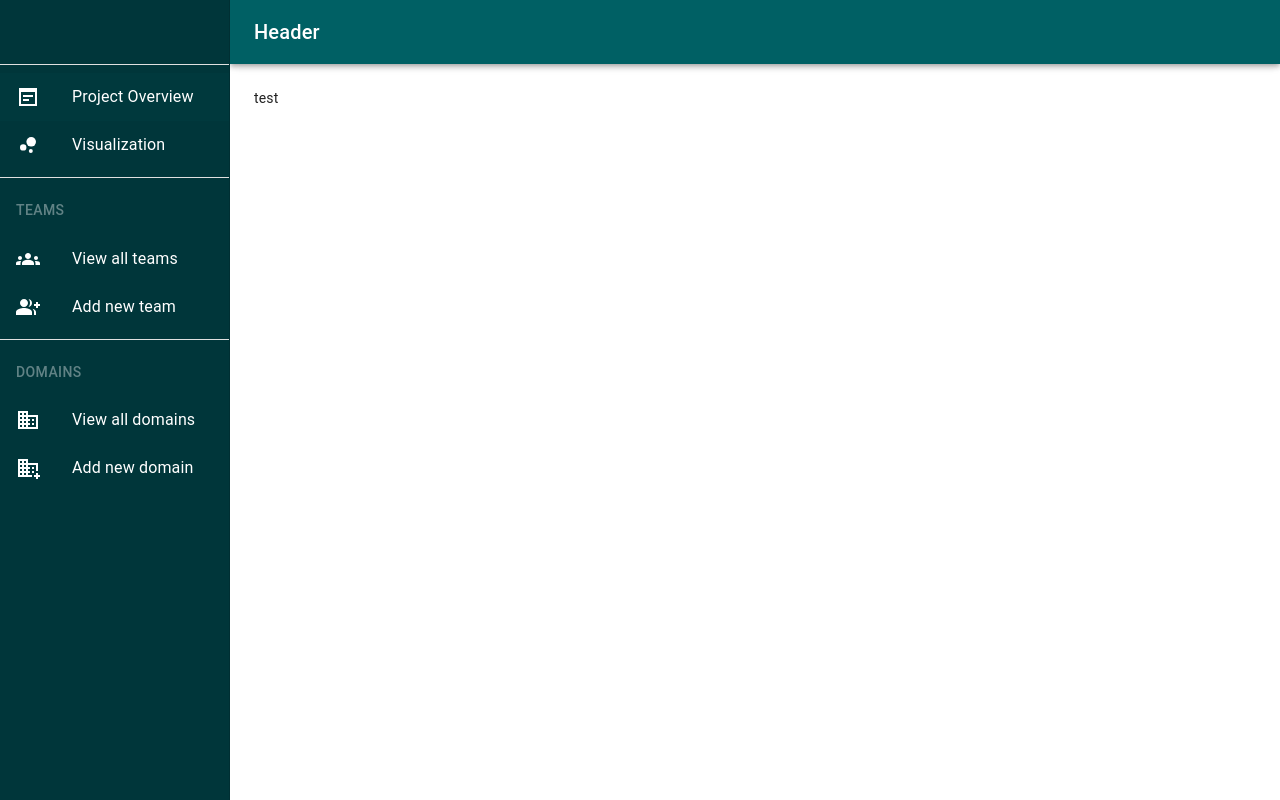
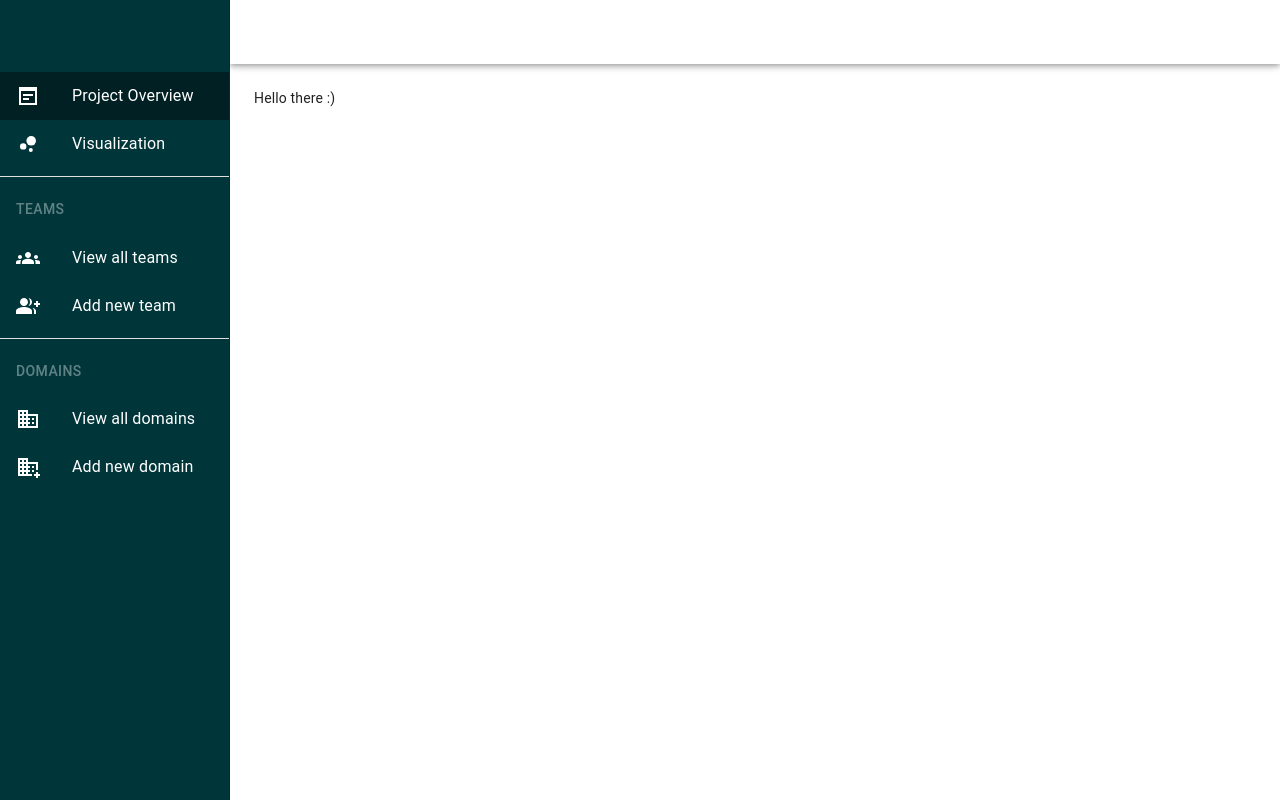
Before and after one commit to feenkind/team-topologies-management, a React (Create React App) app in the folder frontend/: page / in a window 1280 px wide. Built offline with nearby package versions, Linux system fonts and the light colour scheme.

Commit message:
Minor styling fixes for sidebar and header

```diff
--- a/frontend/src/components/Layout.tsx
+++ b/frontend/src/components/Layout.tsx
@@ -32,7 +32,7 @@ const Layout: React.FC<ILayoutProps> = ({
           ml: { sm: `${drawerWidth}px` },
         }}
       >
-        <Toolbar>
+        <Toolbar sx={{ backgroundColor: 'background.paper' }}>
           <IconButton
             color="inherit"
             aria-label="open drawer"
--- a/frontend/src/components/Sidebar.tsx
+++ b/frontend/src/components/Sidebar.tsx
@@ -32,7 +32,20 @@ const MenuItem = ({
 }) => {
   return (
     <ListItem disablePadding>
-      <ListItemButton selected={selected}>
+      <ListItemButton
+        selected={selected}
+        sx={{
+          '&&.Mui-selected': {
+            backgroundColor: 'rgba(0, 0, 0, 0.4)',
+          },
+          '&&.Mui-selected:hover': {
+            backgroundColor: 'rgba(0, 0, 0, 0.4)',
+          },
+          '&&:hover': {
+            backgroundColor: 'rgba(0, 0, 0, 0.1)',
+          },
+        }}
+      >
         <ListItemIcon sx={{ color: 'primary.contrastText' }}>
           {icon}
         </ListItemIcon>
@@ -48,7 +61,6 @@ const Sidebar: React.FC<ISidebarProps> = ({
   return (
     <>
       <Toolbar />
-      <Divider sx={{ backgroundColor: 'primary.contrastText' }} />
       <List>
         <MenuItem
           icon={<WysiwygSharpIcon />}
--- a/frontend/src/container/Dashboard/index.tsx
+++ b/frontend/src/container/Dashboard/index.tsx
@@ -10,7 +10,7 @@ const Dashboard: React.FC = () => {
       activeHeaderMenuItem={sidebarMenuItems.OVERVIEW}
     >
       <Typography variant="body2" component="div">
-        test
+        Hello there :)
       </Typography>
     </Layout>
   );
```
